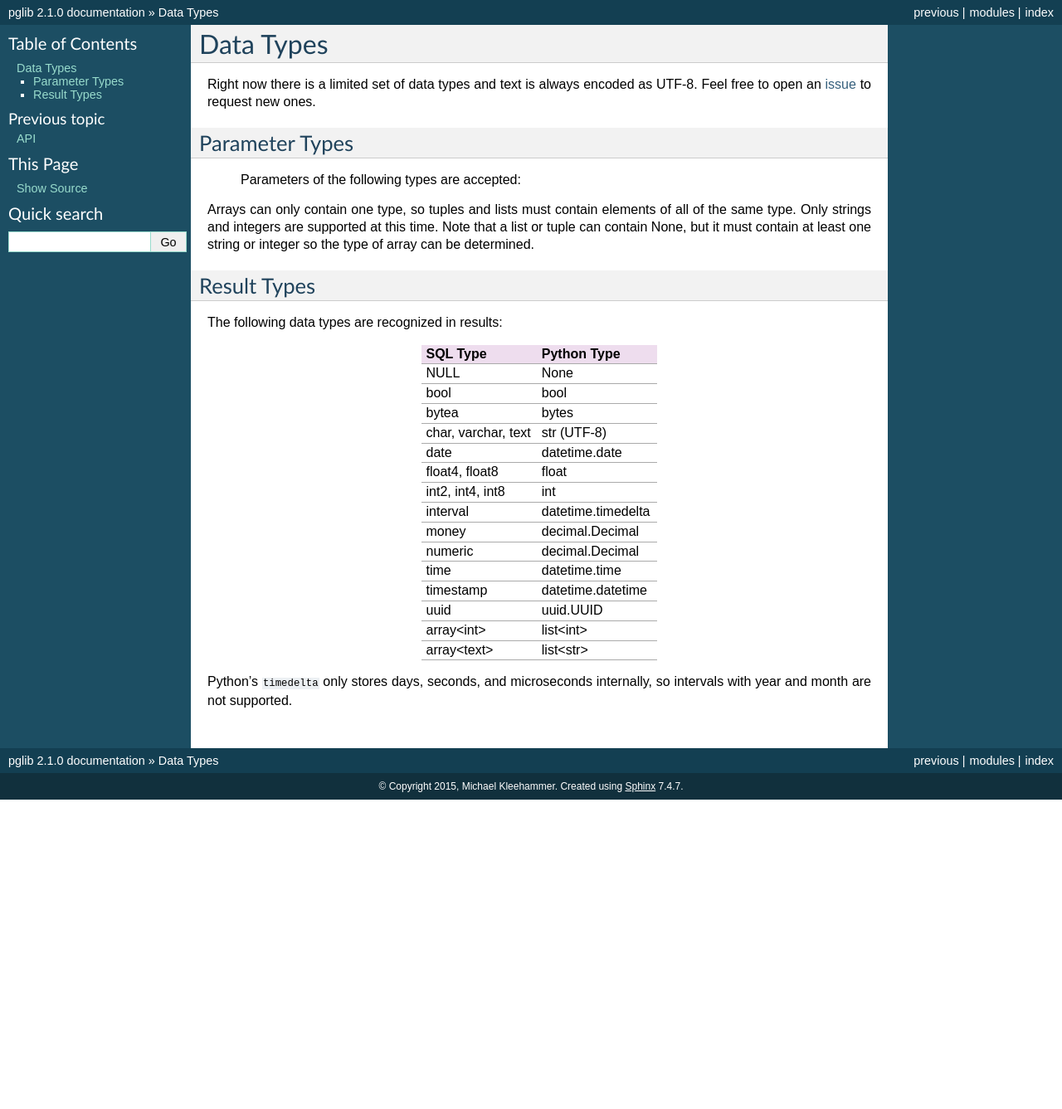
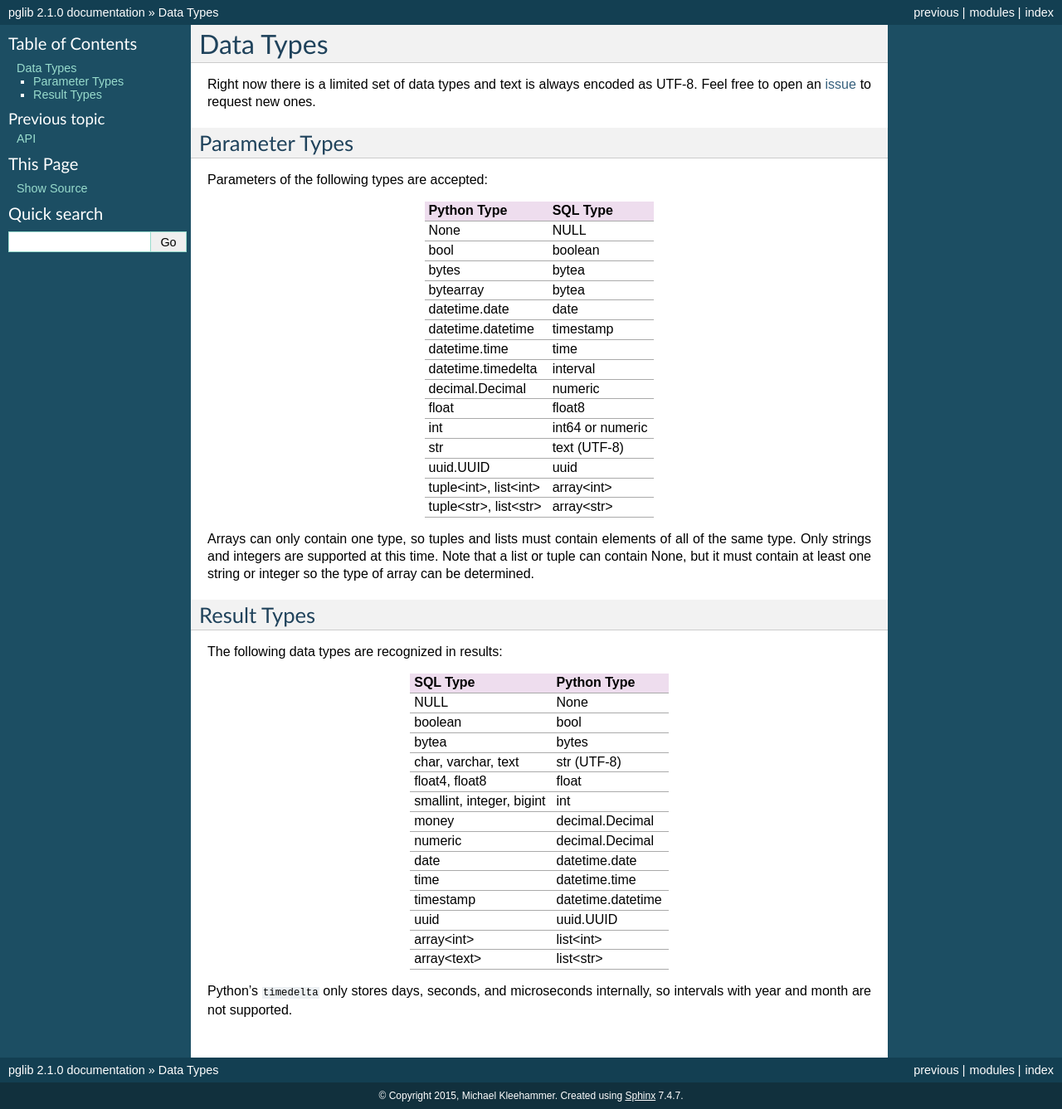
Before and after one commit to davinirjr/pglib, a Sphinx documentation site: the page built from docs/datatypes.rst, in a window 1280 px wide. Shown: the whole page at 83% size. Built offline with Sphinx 7.4.7, drawn with Linux system fonts in a browser that asks for light colours; before the commit the page ends 964 px from its top, so only the background shows below that.

Commit message:
Fix datatypes docs.

```diff
--- a/docs/datatypes.rst
+++ b/docs/datatypes.rst
@@ -10,27 +10,41 @@ free to open an `issue <https://github.com/mkleehammer/pglib/issues>`_ to reques
 Parameter Types
 ---------------
 
-  Parameters of the following types are accepted:
+Parameters of the following types are accepted:
 
-  =================   ================
-  Python Type         SQL Type
-  =================   ================
-  None                Null
-  bool                Boolean
-  bytes               bytea
-  bytearray           bytea
-  datetime.date       date
-  datetime.datetime   timestamp
-  datetime.time       time
-  datetime.timedelta  interval
-  decimal.Decimal     numeric
-  float               float8
-  int                 int64 or numeric
-  str                 text (UTF-8)
-  uuid.UUID           uuid
-  tuple               array
-  list                array
-  =================   ================
++-----------------------+------------------+
+| Python Type           | SQL Type         |
++=======================+==================+
+| None                  | NULL             |
++-----------------------+------------------+
+| bool                  | boolean          |
++-----------------------+------------------+
+| bytes                 | bytea            |
++-----------------------+------------------+
+| bytearray             | bytea            |
++-----------------------+------------------+
+| datetime.date         | date             |
++-----------------------+------------------+
+|   datetime.datetime   | timestamp        |
++-----------------------+------------------+
+| datetime.time         | time             |
++-----------------------+------------------+
+| datetime.timedelta    | interval         |
++-----------------------+------------------+
+| decimal.Decimal       | numeric          |
++-----------------------+------------------+
+| float                 | float8           |
++-----------------------+------------------+
+| int                   | int64 or numeric |
++-----------------------+------------------+
+| str                   | text (UTF-8)     |
++-----------------------+------------------+
+| uuid.UUID             | uuid             |
++-----------------------+------------------+
+| tuple<int>, list<int> | array<int>       |
++-----------------------+------------------+
+| tuple<str>, list<str> | array<str>       |
++-----------------------+------------------+
 
 Arrays can only contain one type, so tuples and lists must contain elements of all of the same
 type.  Only strings and integers are supported at this time.  Note that a list or tuple can
@@ -44,25 +58,37 @@ Result Types
 
 The following data types are recognized in results:
 
-=======================  ==================
-SQL Type                 Python Type
-=======================  ==================
-NULL                     None
-bool                     bool
-bytea                    bytes
-char, varchar, text      str (UTF-8)
-date                     datetime.date
-float4, float8           float
-int2, int4, int8         int
-interval                 datetime.timedelta
-money                    decimal.Decimal
-numeric                  decimal.Decimal
-time                     datetime.time
-timestamp                datetime.datetime
-uuid                     uuid.UUID
-array<int>               list<int>
-array<text>              list<str>
-=======================  ==================
++---------------------------+--------------------+
+| SQL Type                  | Python Type        |
++===========================+====================+
+| NULL                      | None               |
++---------------------------+--------------------+
+| boolean                   | bool               |
++---------------------------+--------------------+
+| bytea                     | bytes              |
++---------------------------+--------------------+
+| char, varchar, text       | str (UTF-8)        |
++---------------------------+--------------------+
+| float4, float8            | float              |
++---------------------------+--------------------+
+| smallint, integer, bigint | int                |
++---------------------------+--------------------+
+| money                     | decimal.Decimal    |
++---------------------------+--------------------+
+| numeric                   | decimal.Decimal    |
++---------------------------+--------------------+
+| date                      | datetime.date      |
++---------------------------+--------------------+
+| time                      | datetime.time      |
++---------------------------+--------------------+
+| timestamp                 | datetime.datetime  |
++---------------------------+--------------------+
+| uuid                      | uuid.UUID          |
++---------------------------+--------------------+
+| array<int>                | list<int>          |
++---------------------------+--------------------+
+| array<text>               | list<str>          |
++---------------------------+--------------------+
 
 Python's ``timedelta`` only stores days, seconds, and microseconds internally, so intervals
 with year and month are not supported.
```
